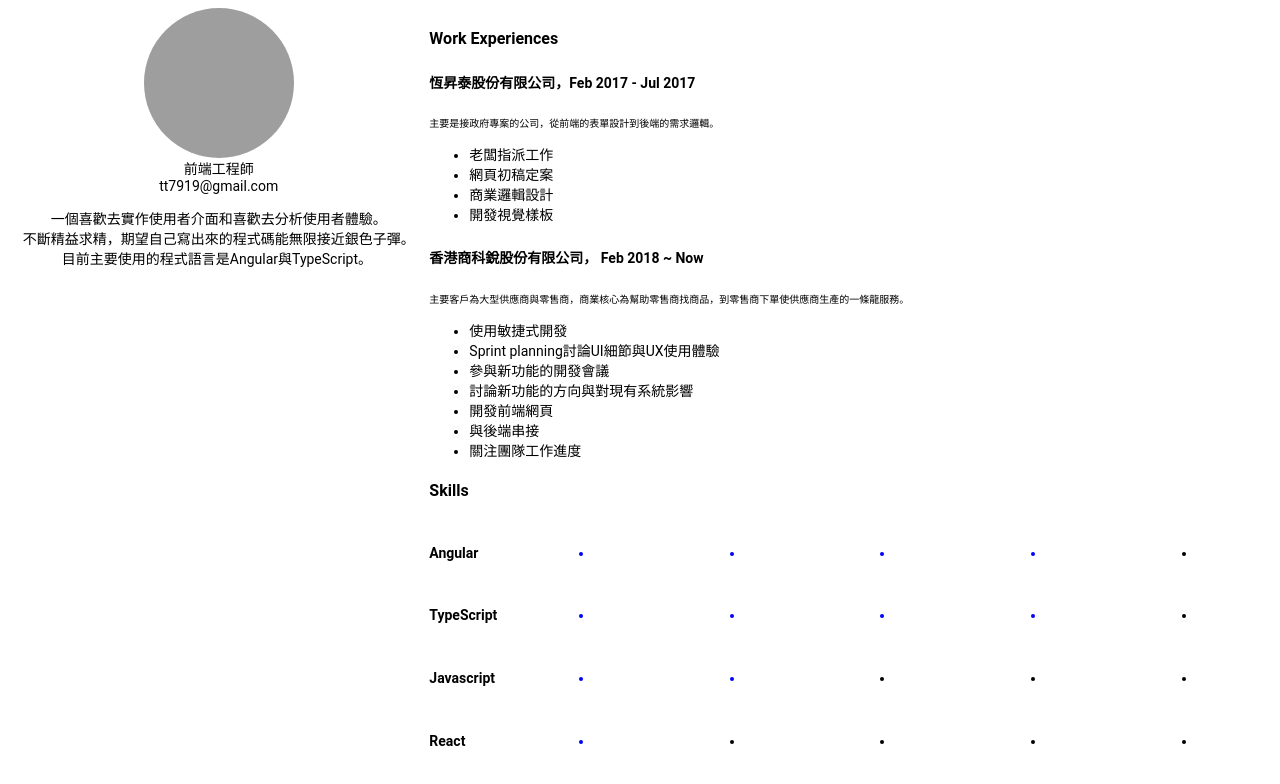
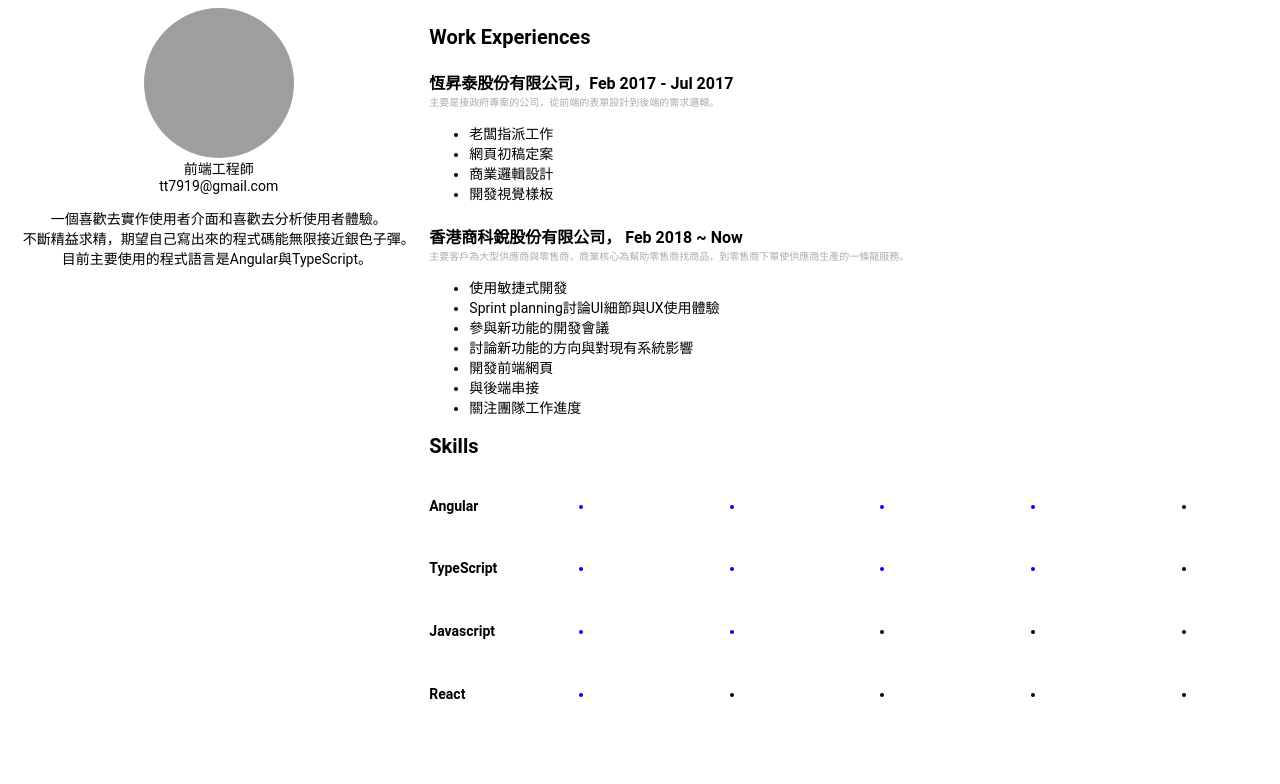
Before and after one commit to thomas8326/Angular-Practice., an Angular app: page / in a window 1280 px wide. Shown: the top 784 px of the page. Built offline with nearby package versions, Linux system fonts and the light colour scheme; grey boxes are pictures that could not be loaded; what @w11k/ngx-componentdestroyed would draw is missing.

Commit message:
3 files modified

```diff
--- a/src/app/resume/resume.component.css
+++ b/src/app/resume/resume.component.css
@@ -19,6 +19,14 @@ img {
     text-align: center;
 }
 
+h4 {
+  margin-bottom: 0px;
+}
+
+small {
+  color: #ADADAD
+}
+
 .skill {
   display: flex;
   width: 100%;
--- a/src/app/resume/resume.component.html
+++ b/src/app/resume/resume.component.html
@@ -15,9 +15,9 @@
 	</div>
   <div class="rightColumn">
     <section class="function-area workExperience">
-      <h4>Work Experiences</h4>
+      <h2>Work Experiences</h2>
       <div>
-        <h5>恆昇泰股份有限公司，Feb 2017 - Jul 2017</h5>
+        <h4>恆昇泰股份有限公司，Feb 2017 - Jul 2017</h4>
         <small>主要是接政府專案的公司，從前端的表單設計到後端的需求邏輯。 </small>
         <ul>
           <li>老闆指派工作</li>
@@ -27,7 +27,7 @@
         </ul>
       </div>
       <div>
-        <h5>香港商科銳股份有限公司， Feb 2018 ~ Now</h5>
+        <h4>香港商科銳股份有限公司， Feb 2018 ~ Now</h4>
         <small>主要客戶為大型供應商與零售商，商業核心為幫助零售商找商品，到零售商下單使供應商生產的一條龍服務。</small>
         <ul>
           <li>使用敏捷式開發</li>
@@ -41,7 +41,7 @@
       </div>
     </section>
     <section class="function-area workExperience">
-      <h4>Skills</h4>
+      <h2>Skills</h2>
       <div class="skill">
         <app-star [stars]="4" [title]="'Angular'"></app-star>
       </div>
--- a/src/app/resume/star/star.component.css
+++ b/src/app/resume/star/star.component.css
@@ -25,3 +25,7 @@ ul {
 .shine {
   color: blue;
 }
+
+li {
+
+}
```
